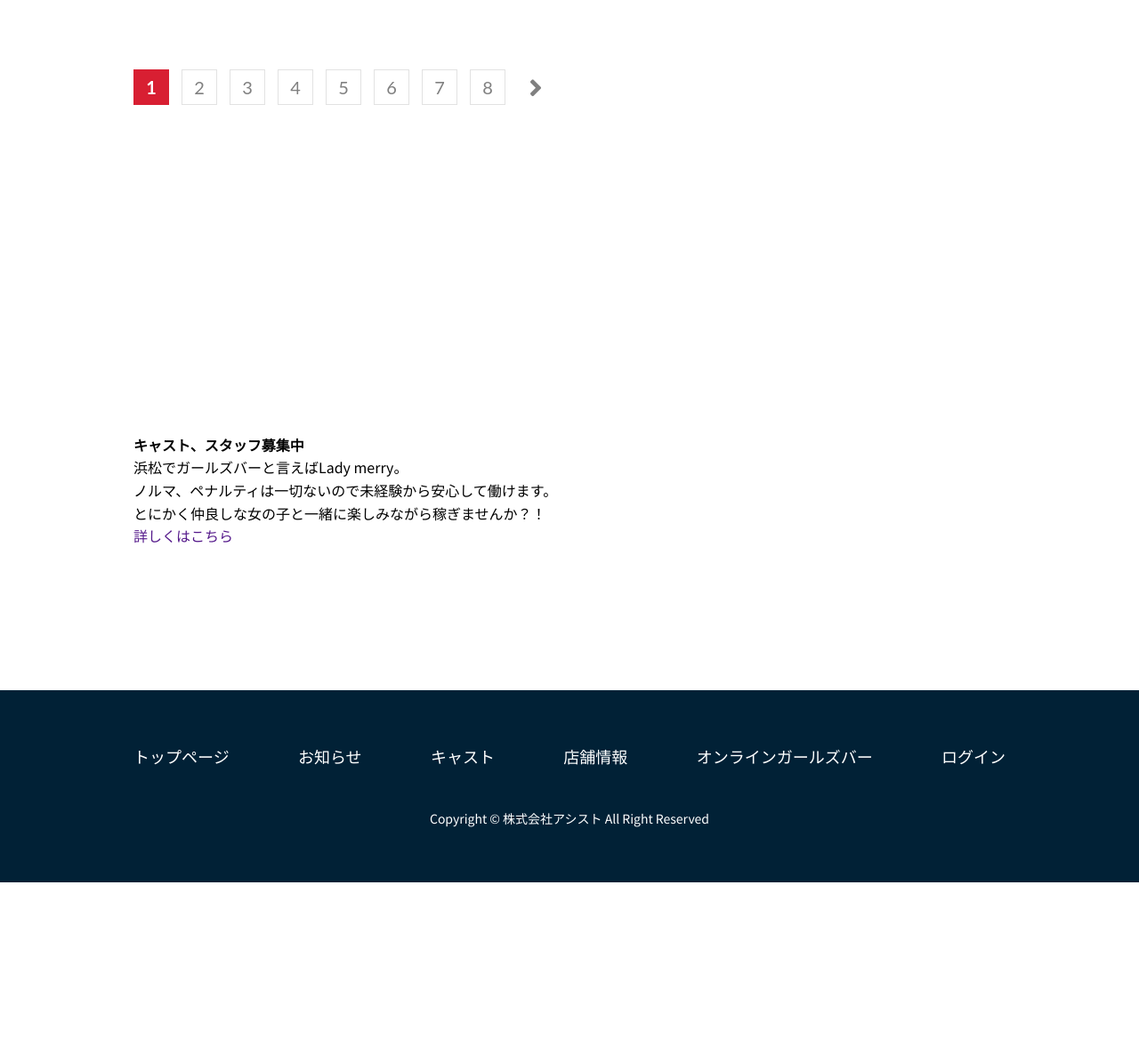
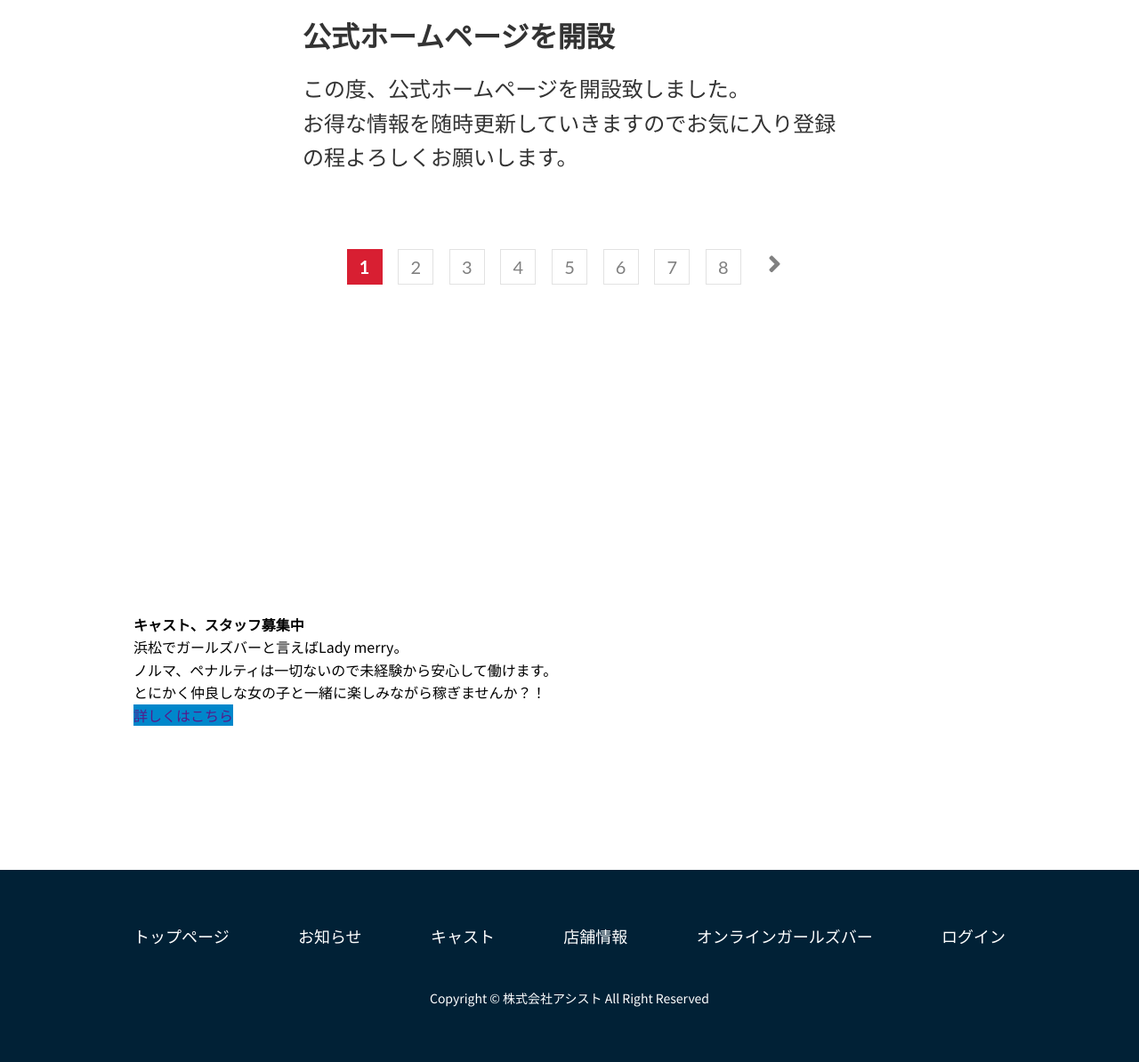
Before and after one commit to ttcksf/asist, a PHP site: page /archive.html in a window 1280 px wide. Shown: the part 3625-4819 px from the top of the page at 89% size. Before the commit the page ends 4617 px from the top, so only its background shows below. Run offline with PHP 8.4, Linux system fonts and the light colour scheme.

Commit message:
newsセクションのPC版とSP版が完成

```diff
--- /dev/null
+++ b/css/_archive.scss
@@ -0,0 +1,107 @@
+/*==================================
+# news
+==================================*/
+.news{
+    background: $color-white;
+    height: auto;
+}
+.news__inner{
+
+}
+.news__head{
+    font-family: $font-english;
+    color: $color-text;
+    font-size: 96px;
+    font-weight: 200;
+    text-align: center;
+    @include mq(tab) {
+        font-size: 64px;
+    }
+    @include mq(sp) {
+        font-size: 56px;
+    }
+}
+.news__items{
+    text-align: center;
+}
+.news__item-link{
+    display: inline-block;
+    &:not(:first-child){
+        margin-top: 100px;
+    }
+}
+.news__item{
+    width: 600px;
+    margin: 0 auto;
+    text-align: left;
+    @include mq(tab) {
+        width: 480px;
+    }
+    @include mq(sp) {
+        width: 100%;
+        max-width: 100%;
+    }
+}
+.news__img{
+    width: 600px;
+    height: 600px;
+    @include mq(tab) {
+        width: 480px;
+        height: 480px;
+    }
+    @include mq(sp) {
+        width: 100%;
+        height: auto;
+        display: block;
+        position: relative;
+        &::before{
+            content: "";
+            display: block;
+            padding-top: 100%;
+        }
+    }
+    img{
+        width: 100%;
+        height: 100%;
+        @include mq(sp) {
+            position: absolute;
+            top: 0;
+            left: 0;
+        }
+    }
+}
+.news__title{
+    color: $color-text;
+    font-size: 32px;
+    margin: 15px 0;
+    @include mq(tab) {
+        font-size: 28px;
+    }
+    @include mq(sp) {
+        font-size: 24px;
+    }
+}
+.news__text{
+    color: $color-text;
+    font-size: 24px;
+    font-family: $font-base;
+    font-weight: 400;
+    @include mq(tab) {
+        font-size: 18px;
+    }
+    @include mq(sp) {
+        font-size: 16px;
+    }
+}
+.news__text + p{
+    color: $color-text;
+    font-size: 24px;
+    font-family: $font-base;
+    font-weight: 400;
+    @include mq(tab) {
+        font-size: 18px;
+    }
+    @include mq(sp) {
+        font-size: 16px;
+    }
+}
--- a/css/style.css
+++ b/css/style.css
@@ -191,7 +191,6 @@
   font-weight: 700;
   text-align: center;
   border-radius: 10px;
-  background: #012136;
   color: #fff;
   -webkit-box-shadow: 0 3px 6px rgba(51, 51, 51, 0.16);
           box-shadow: 0 3px 6px rgba(51, 51, 51, 0.16);
@@ -204,6 +203,10 @@
     line-height: 60px;
     font-size: 24px;
   }
+}
+
+.btn-color-blue a {
+  background: #0087cb;
 }
 
 .btn-transparent {
@@ -292,8 +295,12 @@
   }
 }
 
+.pagenation-wrapper {
+  text-align: center;
+}
+
 .pagenation {
-  text-align: center;
+  text-align: left;
   display: -webkit-box;
   display: -ms-flexbox;
   display: flex;
@@ -303,6 +310,7 @@
   -ms-flex-wrap: wrap;
       flex-wrap: wrap;
   max-width: 100%;
+  display: inline-block;
 }
 
 .pagenation a {
@@ -838,7 +846,7 @@
   }
 }
 
-.news__head {
+.main-visual__news__head {
   font-family: "Oswald", sans-serif;
   font-weight: 200;
   font-size: 32px;
@@ -848,38 +856,38 @@
 }
 
 @media (min-width: 768px) and (max-width: 1024px) {
-  .news__head {
+  .main-visual__news__head {
     font-size: 24px;
     font-weight: normal;
   }
 }
 
 @media (max-width: 767px) {
-  .news__head {
+  .main-visual__news__head {
     font-size: 18px;
     font-weight: normal;
   }
 }
 
-.news__body {
+.main-visual__news__body {
   font-family: "Noto Sans JP", sans-serif;
   font-weight: 200;
   font-size: 18px;
 }
 
 @media (min-width: 768px) and (max-width: 1024px) {
-  .news__body {
+  .main-visual__news__body {
     font-size: 16px;
   }
 }
 
 @media (max-width: 767px) {
-  .news__body {
+  .main-visual__news__body {
     font-size: 14px;
   }
 }
 
-.news__item {
+.main-visual__news__item {
   padding: 10px;
   margin-top: 20px;
   border-bottom: 2px solid #e5e5e5;
@@ -887,12 +895,12 @@
 }
 
 @media (max-width: 767px) {
-  .news__item {
+  .main-visual__news__item {
     margin-top: 10px;
   }
 }
 
-.news__item a {
+.main-visual__news__item a {
   color: #333;
 }
 
@@ -1376,4 +1384,158 @@
     font-size: 18px;
   }
 }
+
+/*==================================
+# news
+==================================*/
+.news {
+  background: #fff;
+  height: auto;
+}
+
+.news__head {
+  font-family: "Oswald", sans-serif;
+  color: #333;
+  font-size: 96px;
+  font-weight: 200;
+  text-align: center;
+}
+
+@media (min-width: 768px) and (max-width: 1024px) {
+  .news__head {
+    font-size: 64px;
+  }
+}
+
+@media (max-width: 767px) {
+  .news__head {
+    font-size: 56px;
+  }
+}
+
+.news__items {
+  text-align: center;
+}
+
+.news__item-link {
+  display: inline-block;
+}
+
+.news__item-link:not(:first-child) {
+  margin-top: 100px;
+}
+
+.news__item {
+  width: 600px;
+  margin: 0 auto;
+  text-align: left;
+}
+
+@media (min-width: 768px) and (max-width: 1024px) {
+  .news__item {
+    width: 480px;
+  }
+}
+
+@media (max-width: 767px) {
+  .news__item {
+    width: 100%;
+    max-width: 100%;
+  }
+}
+
+.news__img {
+  width: 600px;
+  height: 600px;
+}
+
+@media (min-width: 768px) and (max-width: 1024px) {
+  .news__img {
+    width: 480px;
+    height: 480px;
+  }
+}
+
+@media (max-width: 767px) {
+  .news__img {
+    width: 100%;
+    height: auto;
+    display: block;
+    position: relative;
+  }
+  .news__img::before {
+    content: "";
+    display: block;
+    padding-top: 100%;
+  }
+}
+
+.news__img img {
+  width: 100%;
+  height: 100%;
+}
+
+@media (max-width: 767px) {
+  .news__img img {
+    position: absolute;
+    top: 0;
+    left: 0;
+  }
+}
+
+.news__title {
+  color: #333;
+  font-size: 32px;
+  margin: 15px 0;
+}
+
+@media (min-width: 768px) and (max-width: 1024px) {
+  .news__title {
+    font-size: 28px;
+  }
+}
+
+@media (max-width: 767px) {
+  .news__title {
+    font-size: 24px;
+  }
+}
+
+.news__text {
+  color: #333;
+  font-size: 24px;
+  font-family: "Noto Sans JP", sans-serif;
+  font-weight: 400;
+}
+
+@media (min-width: 768px) and (max-width: 1024px) {
+  .news__text {
+    font-size: 18px;
+  }
+}
+
+@media (max-width: 767px) {
+  .news__text {
+    font-size: 16px;
+  }
+}
+
+.news__text + p {
+  color: #333;
+  font-size: 24px;
+  font-family: "Noto Sans JP", sans-serif;
+  font-weight: 400;
+}
+
+@media (min-width: 768px) and (max-width: 1024px) {
+  .news__text + p {
+    font-size: 18px;
+  }
+}
+
+@media (max-width: 767px) {
+  .news__text + p {
+    font-size: 16px;
+  }
+}
 /*# sourceMappingURL=style.css.map */
--- a/css/style.scss
+++ b/css/style.scss
@@ -3,3 +3,4 @@
 @import "_common";
 @import "_includes";
 @import "_front-page";
+@import "_archive.scss";
```
Also changed, not shown: 1 other file.
